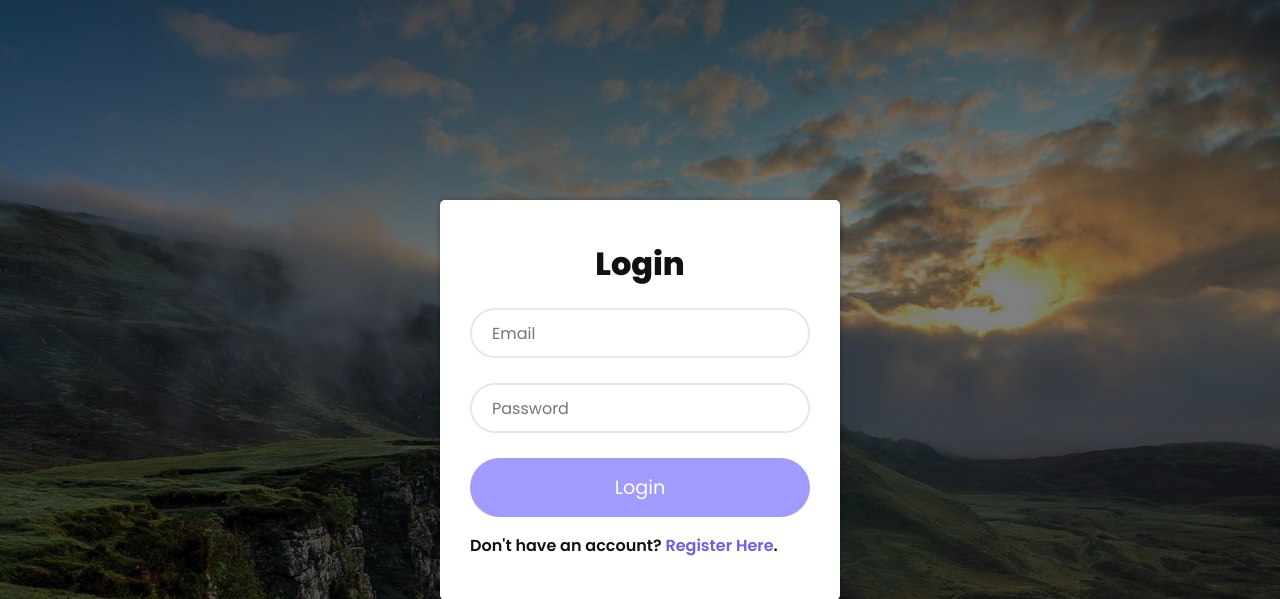
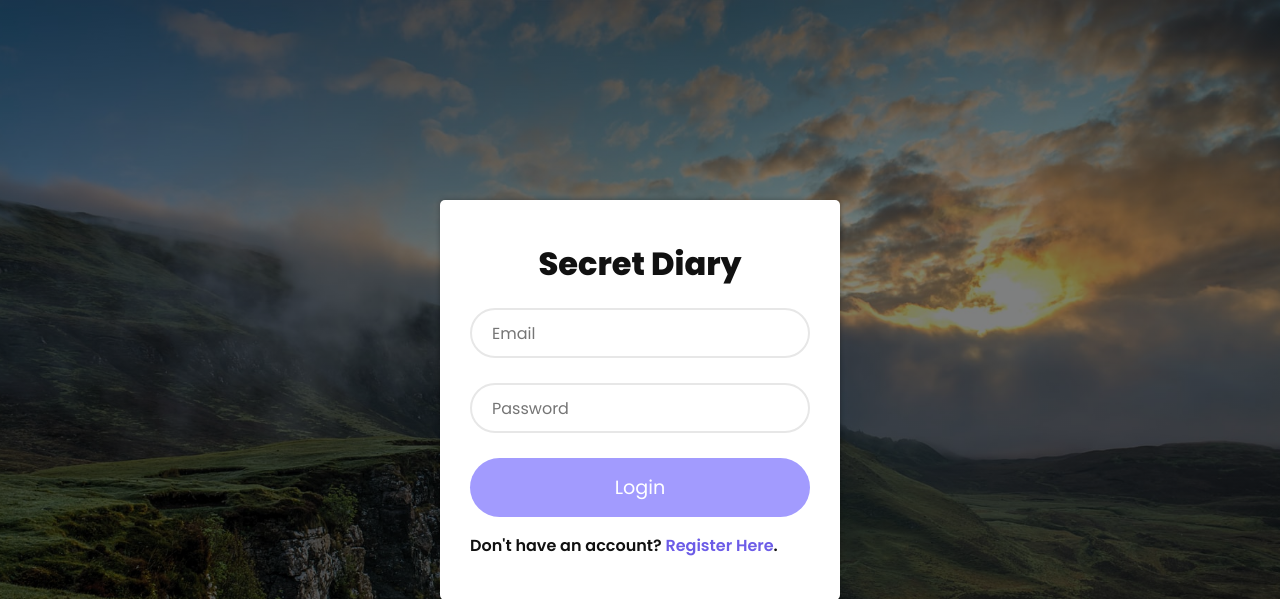
Before and after one commit to letscodevicky/php-project, a PHP site: page / in a window 1280 px wide. Shown: the top 599 px of the page. Run offline with PHP 8.4, Linux system fonts and the light colour scheme; data that the repository does not hold is empty.

Commit message:
Add files via upload

```diff
--- a/index.php
+++ b/index.php
@@ -47,7 +47,7 @@ if (isset($_POST['submit'])) {
 <body>
 	<div class="container">
 		<form action="" method="POST" class="login-email">
-			<p class="login-text" style="font-size: 2rem; font-weight: 800;">Login</p>
+			<p class="login-text" style="font-size: 2rem; font-weight: 800;">Secret Diary </p>
 			<div class="input-group">
 				<input type="email" placeholder="Email" name="email" value="<?php echo $email; ?>" required>
 			</div>
```
